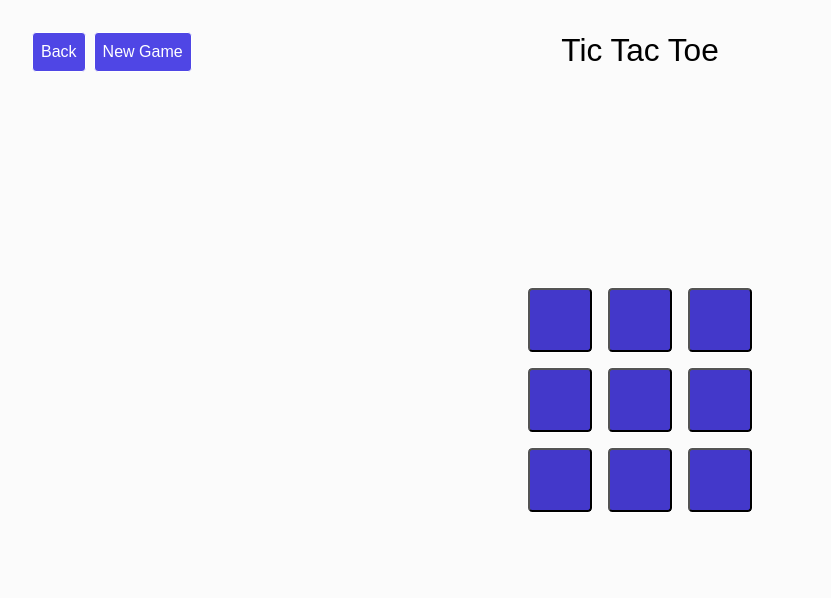
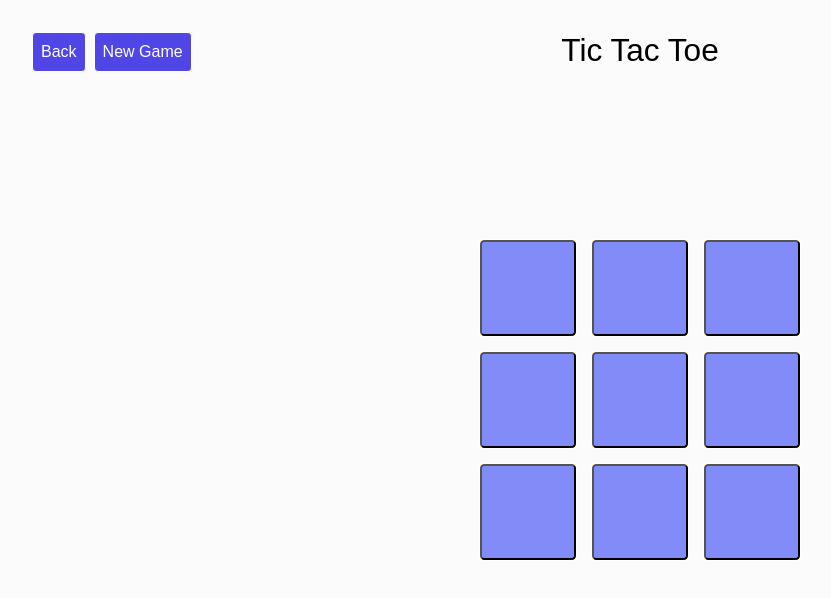
Before and after one commit to zongxilli/mini-games, a React (Create React App) app: page /tictactoe in a window 1280 px wide. Shown: the top 598 px of the page, without its empty margins (0-831 px from the left). Built offline with nearby package versions, Linux system fonts and the light colour scheme; a web font is replaced by a local one.

Commit message:
adjust tic tac toe styles

```diff
--- a/src/views/ticTacToe/components/components.styles.ts
+++ b/src/views/ticTacToe/components/components.styles.ts
@@ -1,6 +1,9 @@
 import { styled } from 'styled-components';
 
 export const BoardContainer = styled.div`
+  position: relative;
+  width: 20rem;
+  height: 20rem;
   display: grid;
   grid-template-columns: repeat(3, 1fr);
   grid-template-rows: repeat(3, 1fr);
@@ -8,26 +11,35 @@ export const BoardContainer = styled.div`
 `;
 
 export const SquareContainer = styled.button`
-  height: 4rem;
-  width: 4rem;
+  height: 6rem;
+  width: 6rem;
   padding: 0.5rem;
   box-sizing: border-box;
   display: flex;
   align-items: center;
   justify-content: center;
   outline: 1px solid ${(props) => props.theme.colors.whiteDefault};
-  background: ${(props) => props.theme.colors.indigoDark};
+  background: ${(props) => props.theme.colors.indigoExtraLight};
   border-radius: 0.25rem;
   cursor: pointer;
 `;
 
 export const SquareText = styled.p`
-  font-size: 1rem;
+  font-size: 5rem;
 
   font-weight: 500;
-  line-height: 1.025rem;
   margin: 0;
   color: ${(props) => props.theme.colors.whiteDefault};
-  overflow: hidden;
   vertical-align: top;
 `;
+
+export const GameOverLabel = styled.div`
+  position: absolute;
+  top: 0;
+  left: 0;
+  right: 0;
+  bottom: 0;
+  display: flex;
+  justify-content: center;
+  align-items: center;
+`;
```
